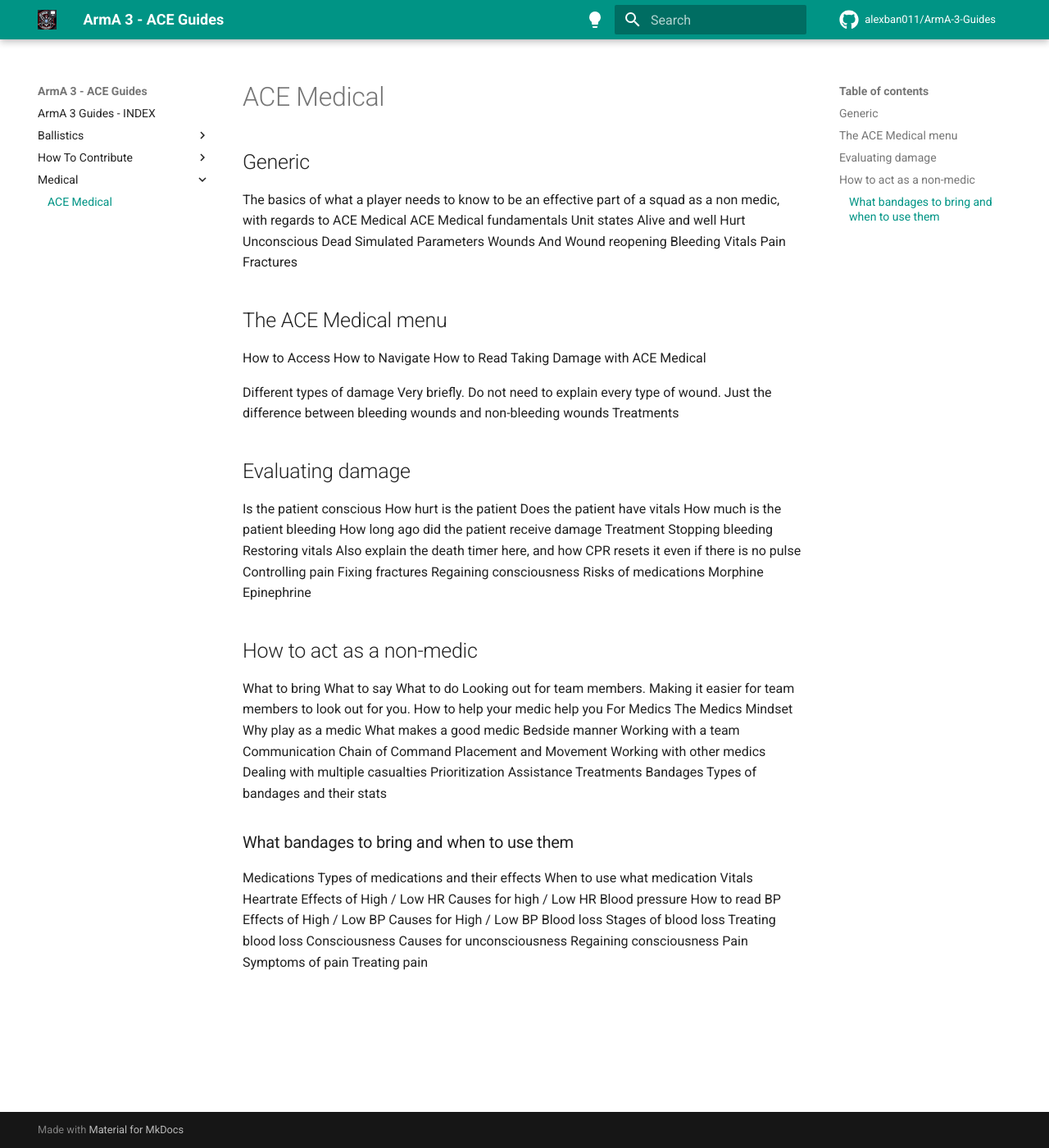
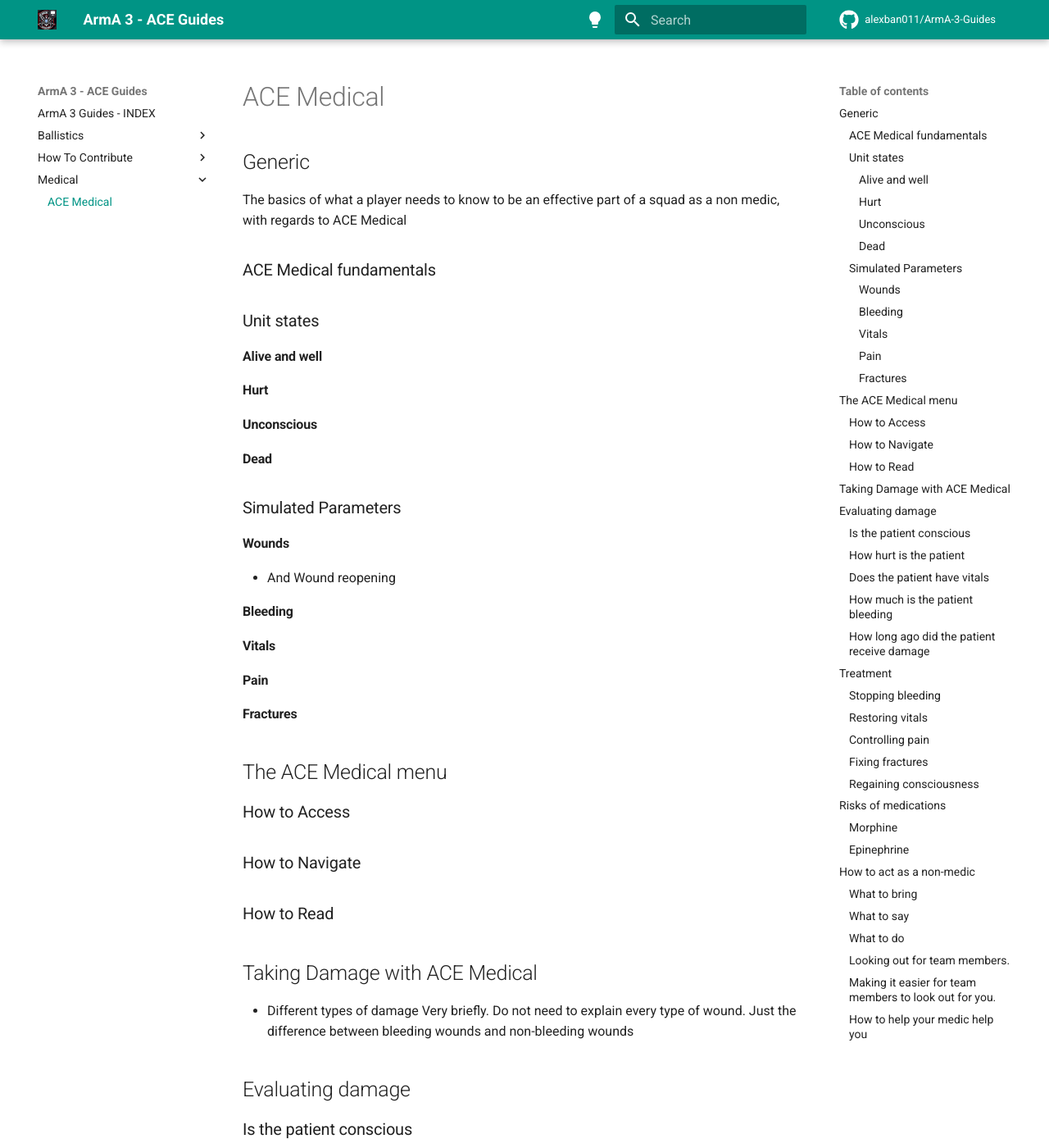
Before and after one commit to royrovp/ArmA-3-Guides, an MkDocs documentation site: the page built from docs/Medical/Medical.md, in a window 1280 px wide and 1400 px high. Shown: the whole window at 82% size. Built offline with MkDocs 1.6.1 and Material for MkDocs 9.7.7, drawn with Linux system fonts in a browser that asks for light colours; comment, search, counter and statistics services are not loaded; some of the changed text lies outside the part shown.

Commit message:
Remade list items to headings

```diff
--- a/docs/Medical/Medical.md
+++ b/docs/Medical/Medical.md
@@ -1,90 +1,93 @@
 # ACE Medical
 ## Generic
 The basics of what a player needs to know to be an effective part of a squad as a non medic, with regards to ACE Medical
-ACE Medical fundamentals
-Unit states
-Alive and well
-Hurt
-Unconscious
-Dead
-Simulated Parameters
-Wounds
-And Wound reopening
-Bleeding
-Vitals
-Pain
-Fractures
+
+### ACE Medical fundamentals
+### Unit states
+#### Alive and well
+#### Hurt
+#### Unconscious
+#### Dead
+
+### Simulated Parameters
+#### Wounds
+  - And Wound reopening
+#### Bleeding
+#### Vitals
+#### Pain
+#### Fractures
+
+## The ACE Medical menu
+### How to Access
+### How to Navigate
+### How to Read
+## Taking Damage with ACE Medical
+  - Different types of damage Very briefly. Do not need to explain every type of wound. Just the difference between bleeding wounds and non-bleeding wounds
+
+## Evaluating damage
+### Is the patient conscious
+### How hurt is the patient
+### Does the patient have vitals
+### How much is the patient bleeding
+### How long ago did the patient receive damage
+
+## Treatment
+### Stopping bleeding
+### Restoring vitals
+  - Also explain the death timer here, and how CPR resets it even if there is no pulse
+### Controlling pain
+### Fixing fractures
+### Regaining consciousness
+
+## Risks of medications
+### Morphine
+### Epinephrine
+
+## How to act as a non-medic
+### What to bring
+### What to say
+### What to do
+### Looking out for team members.
+### Making it easier for team members to look out for you.
+### How to help your medic help you
 
 
-## The ACE Medical menu
-How to Access
-How to Navigate
-How to Read
-Taking Damage with ACE Medical
 
+# For Medics
+## The Medics Mindset
+### Why play as a medic
+### What makes a good medic
+### Bedside manner
 
-Different types of damage Very briefly. Do not need to explain every type of wound. Just the difference between bleeding wounds and non-bleeding wounds
-Treatments
-
-
-## Evaluating damage
-Is the patient conscious
-How hurt is the patient
-Does the patient have vitals
-How much is the patient bleeding
-How long ago did the patient receive damage
-Treatment
-Stopping bleeding
-Restoring vitals Also explain the death timer here, and how CPR resets it even if there is no pulse
-Controlling pain
-Fixing fractures
-Regaining consciousness
-Risks of medications
-Morphine
-Epinephrine
-
-
-## How to act as a non-medic
-What to bring
-What to say
-What to do
-Looking out for team members.
-Making it easier for team members to look out for you.
-How to help your medic help you
-For Medics
-The Medics Mindset
-Why play as a medic
-What makes a good medic
-Bedside manner
-Working with a team
-Communication
-Chain of Command
-Placement and Movement
-Working with other medics
-Dealing with multiple casualties
-Prioritization
-Assistance
-Treatments
-Bandages
-Types of bandages and their stats
-### What bandages to bring and when to use them
-Medications
-Types of medications and their effects
-When to use what medication
-Vitals
-Heartrate
-Effects of High / Low HR
-Causes for high / Low HR
-Blood pressure
-How to read BP
-Effects of High / Low BP
-Causes for High / Low BP
-Blood loss
-Stages of blood loss
-Treating blood loss
-Consciousness
-Causes for unconsciousness
-Regaining consciousness
-Pain
-Symptoms of pain
-Treating pain
+## Working with a team
+### Communication
+### Chain of Command
+### Placement and Movement
+### Working with other medics
+## Dealing with multiple casualties
+### Prioritization
+### Assistance
+## Treatments
+### Bandages
+  - Types of bandages and their stats
+  -  What bandages to bring and when to use them
+### Medications
+  - Types of medications and their effects
+  - When to use what medication
+### Vitals
+#### Heartrate
+  - Effects of High / Low HR
+  - Causes for high / Low HR
+#### Blood pressure
+  - How to read BP
+  - Effects of High / Low BP
+  - Causes for High / Low BP
+#### Blood loss
+  - Stages of blood loss
+  - Treating blood loss
+#### Consciousness
+  - Causes for unconsciousness
+  - Regaining consciousness
+#### Pain
+  - Symptoms of pain
+  - Treating pain
```
